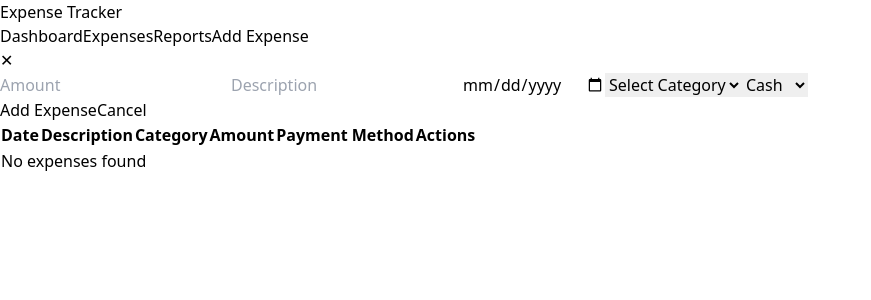
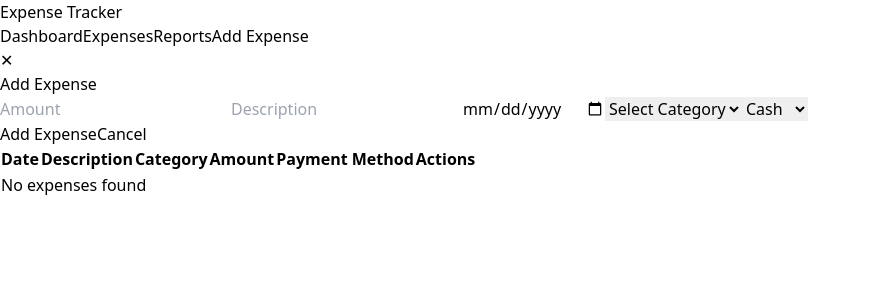
Before and after one commit to Dhvanibarot5/task8-frontend, a React (Vite) app: page / in a window 1280 px wide. Both pictures are taken after a click on the button "Add Expense". Shown: the top 300 px of the page, without its empty margins (0-871 px from the left). Built offline with nearby package versions, Linux system fonts and the light colour scheme.

Commit message:
added functionality to expense form

```diff
--- a/src/App.jsx
+++ b/src/App.jsx
@@ -4,15 +4,45 @@ import ExpenseList from './components/ExpenseList';
 
 function App() {
   const [expenses, setExpenses] = useState([]);
+  const [editingExpense, setEditingExpense] = useState(null);
+  const [showExpenseForm, setShowExpenseForm] = useState(false);
 
   const handleAddExpense = (newExpense) => {
     setExpenses([...expenses, { ...newExpense, id: Date.now() }]);
+    setShowExpenseForm(false);
+  };
+
+  const handleEditExpense = (updatedExpense) => {
+    setExpenses(expenses.map(expense =>
+      expense.id === updatedExpense.id ? updatedExpense : expense
+    ));
+    setEditingExpense(null);
+    setShowExpenseForm(false);
+  };
+
+  const handleDeleteExpense = (id) => {
+    setExpenses(expenses.filter(expense => expense.id !== id));
+  };
+
+  const startEditing = (expense) => {
+    setEditingExpense(expense);
+    setShowExpenseForm(true);
   };
 
   return (
     <div>
-      <Header onAddExpense={handleAddExpense} />
-      <ExpenseList expenses={expenses} />
+      <Header
+        showExpenseForm={showExpenseForm}
+        setShowExpenseForm={setShowExpenseForm}
+        onAddExpense={handleAddExpense}
+        editingExpense={editingExpense}
+        onEditExpense={handleEditExpense}
+      />
+      <ExpenseList
+        expenses={expenses}
+        onDelete={handleDeleteExpense}
+        onEdit={startEditing}
+      />
     </div>
   );
 }
--- a/src/components/ExpenseForm.jsx
+++ b/src/components/ExpenseForm.jsx
@@ -1,8 +1,8 @@
-import React, { useState } from "react";
+import React, { useState, useEffect } from "react";
 
 const categories = ["Food", "Travel", "Shopping", "Bills", "Others"];
 
-const ExpenseForm = ({ onAddExpense, onClose }) => {
+const ExpenseForm = ({ onAddExpense, onEditExpense, editingExpense, onClose }) => {
   const [formData, setFormData] = useState({
     amount: "",
     description: "",
@@ -10,6 +10,13 @@ const ExpenseForm = ({ onAddExpense, onClose }) => {
     category: "",
     paymentMethod: "cash",
   });
+
+  // Populate form when editing
+  useEffect(() => {
+    if (editingExpense) {
+      setFormData(editingExpense);
+    }
+  }, [editingExpense]);
 
   const handleInputChange = (e) => {
     const { name, value } = e.target;
@@ -22,7 +29,13 @@ const ExpenseForm = ({ onAddExpense, onClose }) => {
       alert("Please provide valid inputs.");
       return;
     }
-    onAddExpense(formData);
+
+    if (editingExpense) {
+      onEditExpense({ ...formData, id: editingExpense.id });
+    } else {
+      onAddExpense(formData);
+    }
+
     setFormData({
       amount: "",
       description: "",
@@ -34,6 +47,9 @@ const ExpenseForm = ({ onAddExpense, onClose }) => {
 
   return (
     <form className="p-4 bg-white shadow-md rounded-lg" onSubmit={handleSubmit}>
+      <h2 className="text-xl font-bold mb-4">
+        {editingExpense ? 'Edit Expense' : 'Add Expense'}
+      </h2>
       <div className="grid gap-4">
         <input
           type="number"
@@ -71,10 +87,17 @@ const ExpenseForm = ({ onAddExpense, onClose }) => {
           <option value="credit">Credit</option>
         </select>
         <div className="flex gap-2">
-          <button className="bg-blue-500 hover:bg-blue-600 text-white p-2 rounded flex-1" type="submit">
-            Add Expense
+          <button
+            className="bg-blue-500 hover:bg-blue-600 text-white p-2 rounded flex-1"
+            type="submit"
+          >
+            {editingExpense ? 'Update Expense' : 'Add Expense'}
           </button>
-          <button className="bg-gray-500 hover:bg-gray-600 text-white p-2 rounded flex-1" type="button" onClick={onClose}>
+          <button
+            className="bg-gray-500 hover:bg-gray-600 text-white p-2 rounded flex-1"
+            type="button"
+            onClick={onClose}
+          >
             Cancel
           </button>
         </div>
--- a/src/components/ExpenseList.jsx
+++ b/src/components/ExpenseList.jsx
@@ -1,6 +1,6 @@
 import React from 'react'
 
-function ExpenseList({ expenses }) {
+function ExpenseList({ expenses, onDelete, onEdit }) {
   // Function to format date
   const formatDate = (dateString) => {
     return new Date(dateString).toLocaleDateString();
@@ -43,8 +43,8 @@ function ExpenseList({ expenses }) {
             </thead>
             <tbody className="bg-white divide-y divide-gray-200">
               {expenses && expenses.length > 0 ? (
-                expenses.map((expense, index) => (
-                  <tr key={index} className="hover:bg-gray-50">
+                expenses.map((expense) => (
+                  <tr key={expense.id} className="hover:bg-gray-50">
                     <td className="px-6 py-4 whitespace-nowrap text-sm text-gray-500">
                       {formatDate(expense.date)}
                     </td>
@@ -63,10 +63,16 @@ function ExpenseList({ expenses }) {
                       {expense.paymentMethod}
                     </td>
                     <td className="px-6 py-4 whitespace-nowrap text-sm font-medium">
-                      <button className="text-red-600 hover:text-red-900 mr-4">
+                      <button
+                        onClick={() => onDelete(expense.id)}
+                        className="text-red-600 hover:text-red-900 mr-4"
+                      >
                         Delete
                       </button>
-                      <button className="text-blue-600 hover:text-blue-900">
+                      <button
+                        onClick={() => onEdit(expense)}
+                        className="text-blue-600 hover:text-blue-900"
+                      >
                         Edit
                       </button>
                     </td>
```
